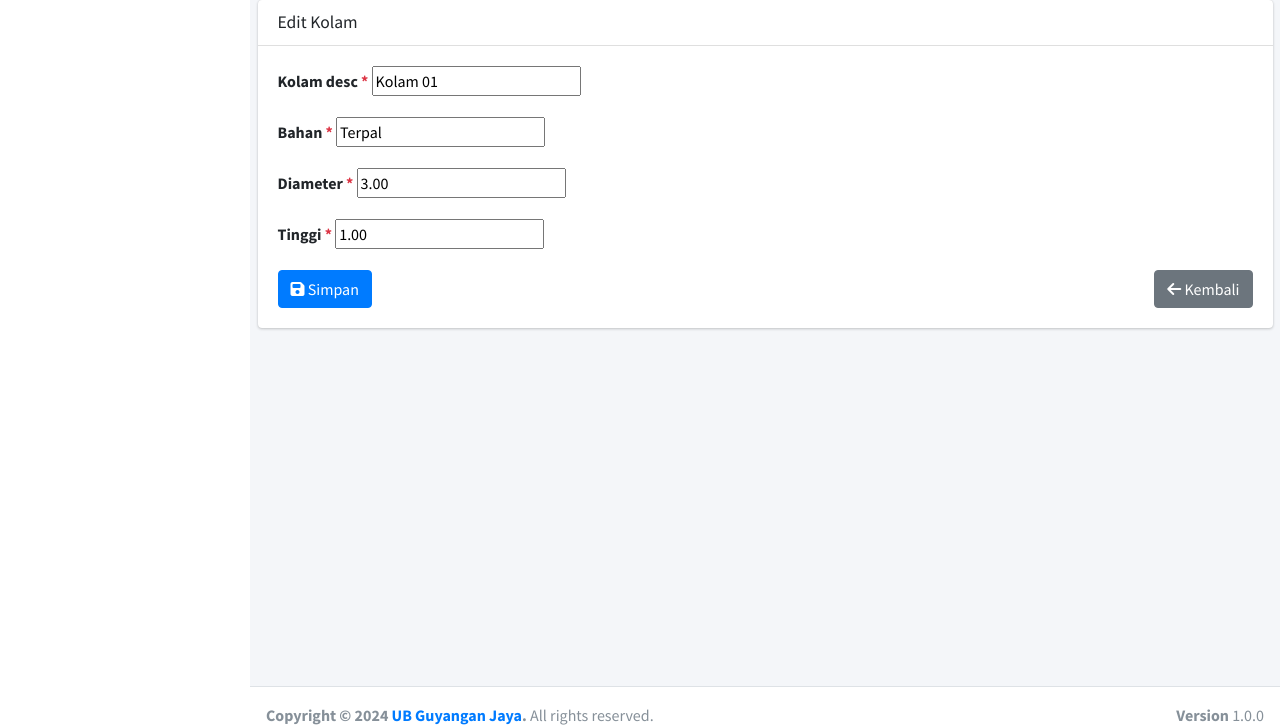
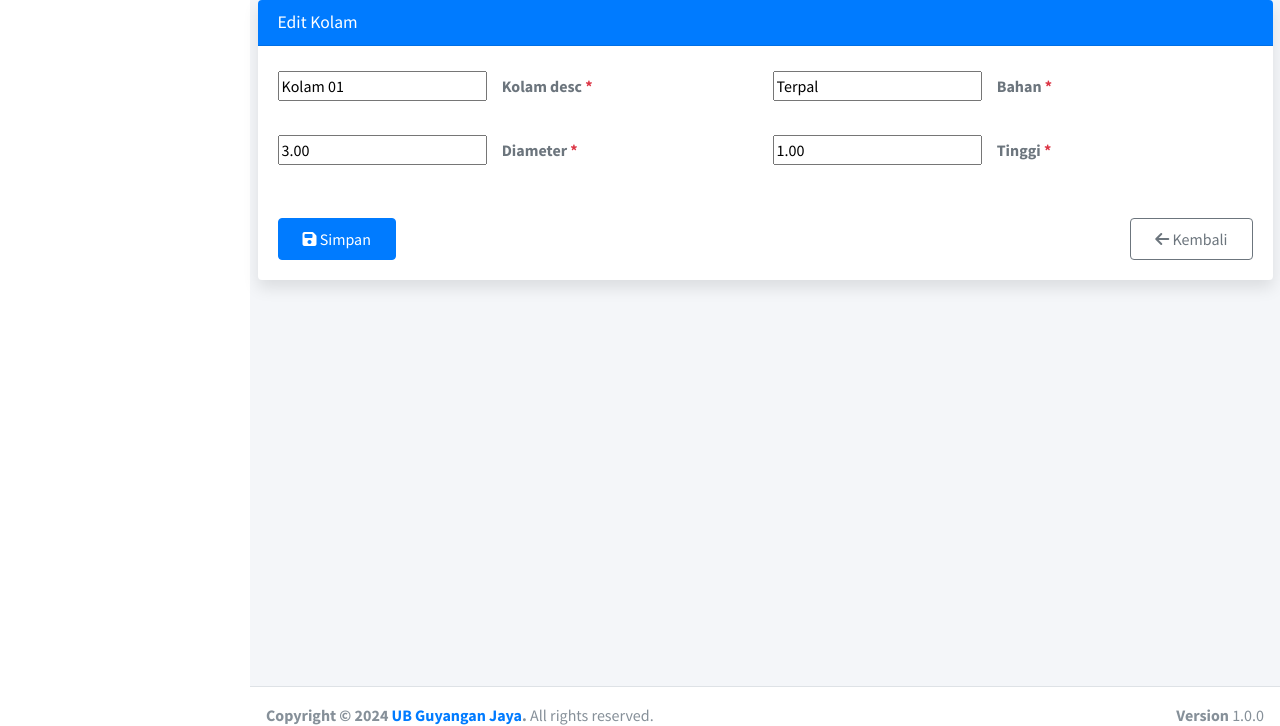
Before and after one commit to rafianto/GuyJayaApp, a Django app: page /kolam/1/edit/ in a window 1280 px wide. Shown: the part 57-783 px from the top of the page. Run offline with Django 5.2, Linux system fonts and the light colour scheme; data comes from the database, SQL or seed files in the repository; both versions use the stored data as it was after the commit; some libraries are stand-ins or nearby versions.

Commit message:
20250331 kolam update

```diff
--- a/kolam/templates/kolam/kolam_delete.html
+++ b/kolam/templates/kolam/kolam_delete.html
@@ -1,13 +1,13 @@
-{% extends 'base.html' %}
+{% extends 'myapp_base/base.html' %}
 
 {% block content %}
-<div class="container mt-4">
+<div class="container-fluid">
     <h2>Konfirmasi Hapus Kolam</h2>
     <p>Anda yakin ingin menghapus kolam <strong>{{ kolam.kolam_desc }}</strong>?</p>
     <form method="post">
         {% csrf_token %}
         <button type="submit" class="btn btn-danger">Ya, Hapus</button>
-        <a href="{% url 'kolam:list' %}" class="btn btn-secondary">Batal</a>
+        <a href="{% url 'kolam:kolam_list' %}" class="btn btn-secondary">Batal</a>
     </form>
 </div>
 {% endblock %}
--- a/kolam/templates/kolam/kolam_form.html
+++ b/kolam/templates/kolam/kolam_form.html
@@ -3,8 +3,8 @@
 {% block content %}
 <div class="container-fluid">
     <div class="card">
-        <div class="card-header">
-            <h2 class="card-title">{{ title }}</h2>
+        <div class="card-header bg-primary text-white">
+            <h2 class="card-title mb-0">{{ title }}</h2>
         </div>
         <div class="card-body">
             <form method="post" novalidate>
@@ -18,18 +18,18 @@
                 </div>
                 {% endif %}
 
-                <div class="mb-3">
+                <div class="row g-3">
                     {% for field in form %}
-                    <div class="form-group">
-                        <label for="{{ field.id_for_label }}" class="form-label">
+                    <div class="col-md-6">
+                        <div class="form-floating mb-3">
+                            {{ field }}
+                            <label for="{{ field.id_for_label }}">
                                 {{ field.label }}
                                 {% if field.field.required %}<span class="text-danger">*</span>{% endif %}
                             </label>
 
-                        {{ field }}
-
                             {% if field.help_text %}
-                        <small class="form-text text-muted">{{ field.help_text }}</small>
+                            <small class="form-text text-muted mt-1">{{ field.help_text }}</small>
                             {% endif %}
 
                             {% if field.errors %}
@@ -40,15 +40,16 @@
                             </div>
                             {% endif %}
                         </div>
+                    </div>
                     {% endfor %}
                 </div>
 
-                <div class="d-flex justify-content-between">
-                    <button type="submit" class="btn btn-primary">
-                        <i class="fas fa-save"></i> Simpan
+                <div class="d-flex justify-content-between mt-4">
+                    <button type="submit" class="btn btn-primary px-4 py-2">
+                        <i class="fas fa-save me-2"></i> Simpan
                     </button>
-                    <a href="{% url 'kolam:list' %}" class="btn btn-secondary">
-                        <i class="fas fa-arrow-left"></i> Kembali
+                    <a href="{% url 'kolam:kolam_list' %}" class="btn btn-outline-secondary px-4 py-2">
+                        <i class="fas fa-arrow-left me-2"></i> Kembali
                     </a>
                 </div>
             </form>
@@ -57,11 +58,52 @@
 </div>
 
 <style>
-    .form-control.is-invalid {
-        border-color: #dc3545;
+    .form-control, .form-select {
+        height: calc(3rem + 2px);
+        border-radius: 0.375rem;
+        transition: all 0.2s ease;
     }
-    .form-control:focus {
+
+    .form-control:focus, .form-select:focus {
+        border-color: #86b7fe;
         box-shadow: 0 0 0 0.25rem rgba(13, 110, 253, 0.25);
+        transform: translateY(-1px);
+    }
+
+    .form-floating>label {
+        padding: 0.5rem 0.75rem;
+        color: #6c757d;
+    }
+
+    .form-floating>.form-control:focus~label,
+    .form-floating>.form-control:not(:placeholder-shown)~label,
+    .form-floating>.form-select~label {
+        color: #0d6efd;
+        background: white;
+        padding: 0 0.5rem;
+        transform: scale(0.85) translateY(-0.8rem) translateX(0.15rem);
+    }
+
+    .invalid-feedback {
+        font-size: 0.85rem;
+    }
+
+    .btn {
+        font-weight: 500;
+        transition: all 0.2s ease;
+    }
+
+    .btn:hover {
+        transform: translateY(-1px);
+    }
+
+    .card {
+        border: none;
+        box-shadow: 0 0.5rem 1rem rgba(0, 0, 0, 0.1);
+    }
+
+    .card-header {
+        border-bottom: 1px solid rgba(0, 0, 0, 0.1);
     }
 </style>
 {% endblock %}
--- a/kolam/templates/kolam/kolam_list.html
+++ b/kolam/templates/kolam/kolam_list.html
@@ -4,7 +4,7 @@
 {% block content %}
 <div class="container-fluid">
     <h2>Daftar Kolam</h2>
-    <a href="{% url 'kolam:create' %}" class="btn btn-primary mb-3">Tambah Kolam</a>
+    <a href="{% url 'kolam:kolam_create' %}" class="btn btn-primary mb-3">Tambah Kolam</a>
 
     {% if messages %}
         {% for message in messages %}
@@ -41,8 +41,8 @@
                     <td>{{ item.kapasitas|floatformat:2|intcomma }}</td>
                     <td>
                         <div class="btn-group" role="group">
-                            <a href="{% url 'kolam:update' item.pk %}" class="btn btn-sm btn-warning">Edit</a>
-                            <a href="{% url 'kolam:delete' item.pk %}" class="btn btn-sm btn-danger">Hapus</a>
+                            <a href="{% url 'kolam:kolam_update' item.pk %}" class="btn btn-sm btn-warning">Edit</a>
+                            <a href="{% url 'kolam:kolam_delete' item.pk %}" class="btn btn-sm btn-danger">Hapus</a>
                         </div>
                     </td>
                 </tr>
--- a/kolam/urls.py
+++ b/kolam/urls.py
@@ -4,8 +4,8 @@
 app_name = 'kolam'  # Add this in your kolam/urls.py
 
 urlpatterns = [
-    path('', views.KolamListView.as_view(), name='list'),
-    path('create/', views.kolam_create, name='create'),
-    path('<int:pk>/edit/', views.kolam_update, name='update'),
-    path('<int:pk>/delete/', views.kolam_delete, name='delete'),
+    path('', views.KolamListView.as_view(), name='kolam_list'),
+    path('create/', views.kolam_create, name='kolam_create'),
+    path('<int:pk>/edit/', views.kolam_update, name='kolam_update'),
+    path('<int:pk>/delete/', views.kolam_delete, name='kolam_delete'),
 ]
--- a/kolam/views.py
+++ b/kolam/views.py
@@ -17,7 +17,7 @@
         if form.is_valid():
             form.save()
             messages.success(request, 'Data kolam berhasil ditambahkan!')
-            return redirect('kolam_list')
+            return redirect('kolam:kolam_list')
     else:
         form = KolamForm()
     return render(request, 'kolam/kolam_form.html', {'form': form})
@@ -29,7 +29,7 @@
         if form.is_valid():
             form.save()
             messages.success(request, 'Data kolam berhasil diperbarui!')
-            return redirect('kolam_list')
+            return redirect('kolam:kolam_list')
     else:
         form = KolamForm(instance=kolam)
     return render(request, 'kolam/kolam_form.html', {'form': form, 'title': 'Edit Kolam'})
@@ -39,5 +39,5 @@
     if request.method == 'POST':
         kolam.delete()
         messages.success(request, 'Data kolam berhasil dihapus!')
-        return redirect('kolam_list')
-    return render(request, 'kolam/kolam_confirm_delete.html', {'kolam': kolam})
+        return redirect('kolam:kolam_list')
+    return render(request, 'kolam/kolam_delete.html', {'kolam': kolam})
```
Also changed, not shown: db.sqlite3. Lines whose indentation alone changed are shown as unchanged.
